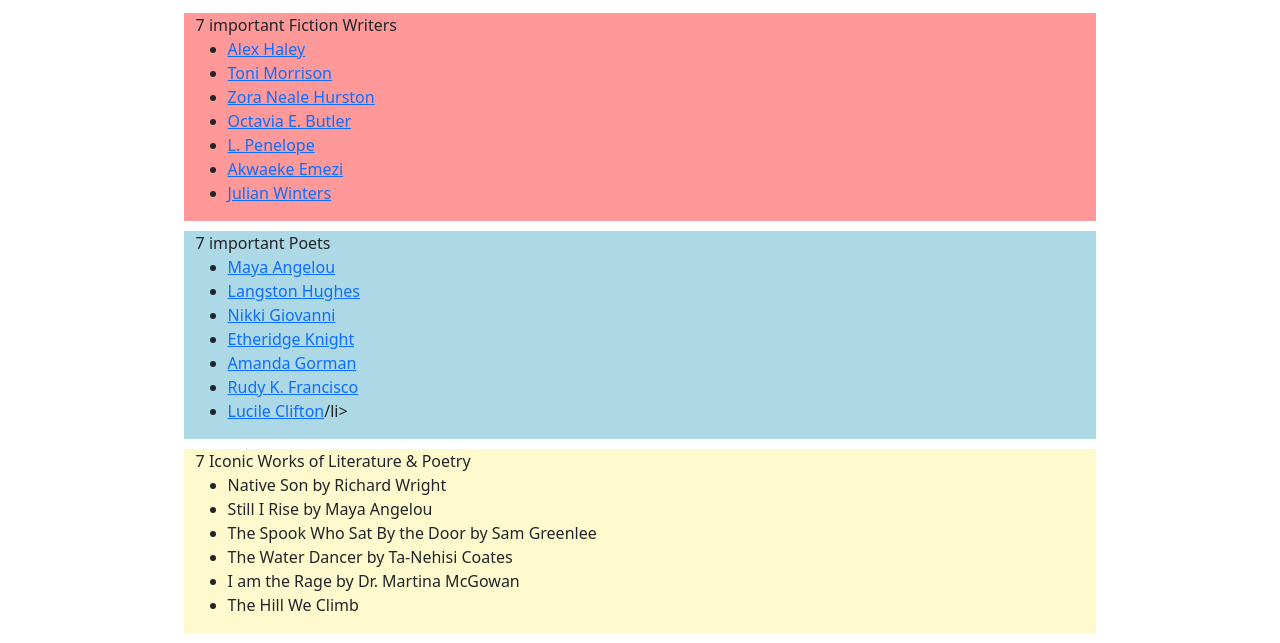
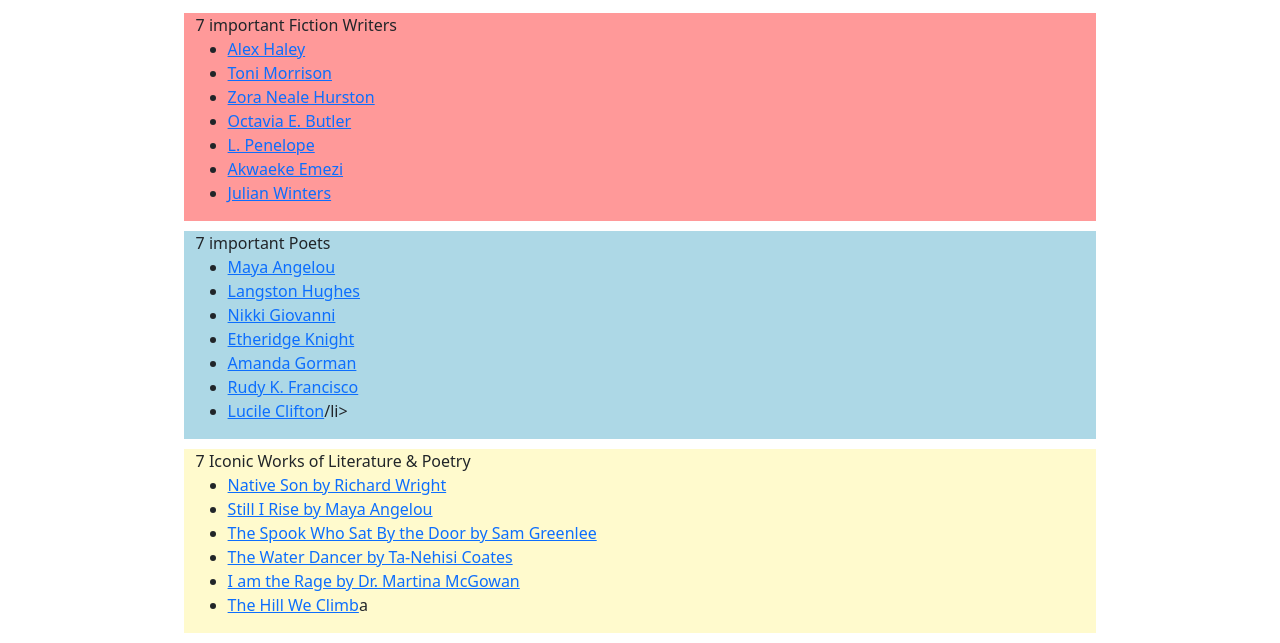
Before and after one commit to halowe94/resources-for-anti-racism, a website: page html-pages/literature.html in a window 1280 px wide. Shown: the part 163-806 px from the top of the page. Drawn offline with nearby package versions, Linux system fonts and the light colour scheme; files that its build step writes are made by us from their sources; files whose address does not match are found by name.

Commit message:
added a tags to works of lit

```diff
--- a/html-pages/literature.html
+++ b/html-pages/literature.html
@@ -89,12 +89,12 @@
         </div>
         <div class="thirdDiv">7 Iconic Works of Literature & Poetry
           <ul>
-            <li href='https://en.wikipedia.org/wiki/Native_Son'>Native Son by Richard Wright</li>
-            <li href='https://www.poetryfoundation.org/poems/46446/still-i-rise'>Still I Rise by Maya Angelou</li>
-            <li href='https://en.wikipedia.org/wiki/The_Spook_Who_Sat_by_the_Door_(novel)#:~:text=The%20Spook%20Who%20Sat%20by%20the%20Door%20(1969)%2C%20by,guerrilla%20warfare%20against%20the%20CIA.'>The Spook Who Sat By the Door by Sam Greenlee</li>
-            <li href='https://en.wikipedia.org/wiki/The_Water_Dancer'> The Water Dancer by Ta-Nehisi Coates</li>
-            <li href='https://iamtheragebook.com/'>I am the Rage by Dr. Martina McGowan</li>
-            <li href='https://www.youtube.com/watch?v=Wz4YuEvJ3y4'>The Hill We Climb</li>
+            <li><a href='https://en.wikipedia.org/wiki/Native_Son'>Native Son by Richard Wright</a></li>
+            <li><a href='https://www.poetryfoundation.org/poems/46446/still-i-rise'>Still I Rise by Maya Angelou</a></li>
+            <li><a href='https://en.wikipedia.org/wiki/The_Spook_Who_Sat_by_the_Door_(novel)#:~:text=The%20Spook%20Who%20Sat%20by%20the%20Door%20(1969)%2C%20by,guerrilla%20warfare%20against%20the%20CIA.'>The Spook Who Sat By the Door by Sam Greenlee</a></li>
+            <li><a href='https://en.wikipedia.org/wiki/The_Water_Dancer'> The Water Dancer by Ta-Nehisi Coates</a></li>
+            <li><a href='https://iamtheragebook.com/'>I am the Rage by Dr. Martina McGowan</a></li>
+            <li><a href='https://www.youtube.com/watch?v=Wz4YuEvJ3y4'>The Hill We Climb</a>a</li>
           </ul>
         </div>
         <!-- <div class="col-lg-1 col-md-1 col-sm-1 col-xs-0"></div>
```
